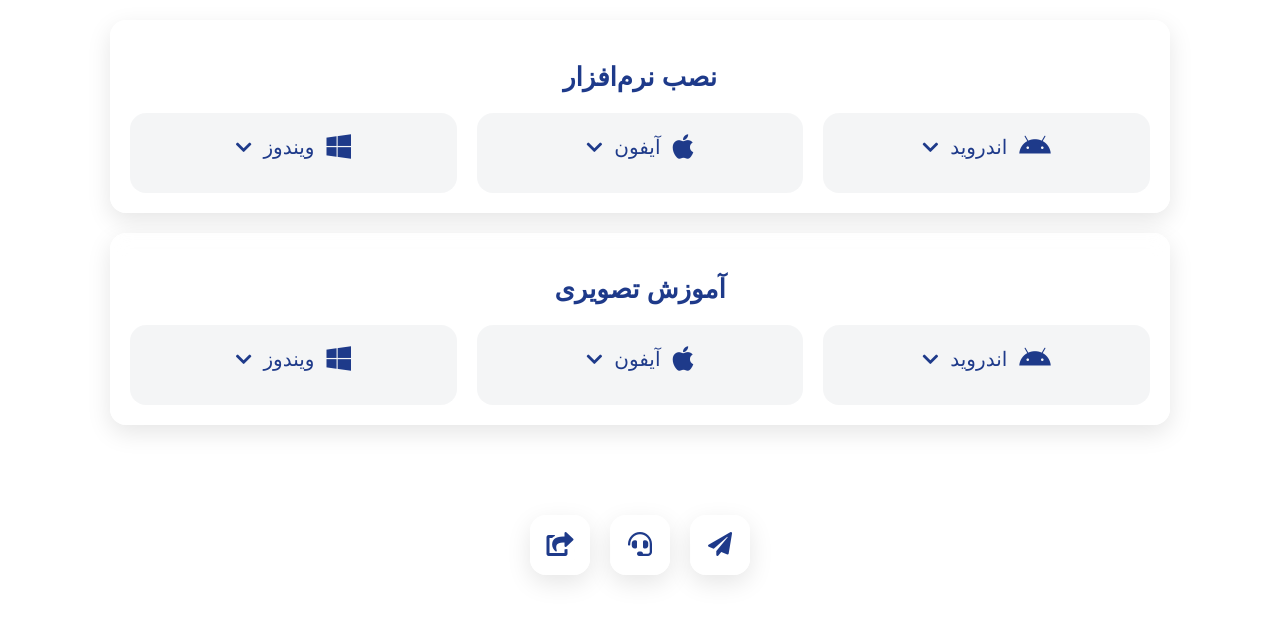
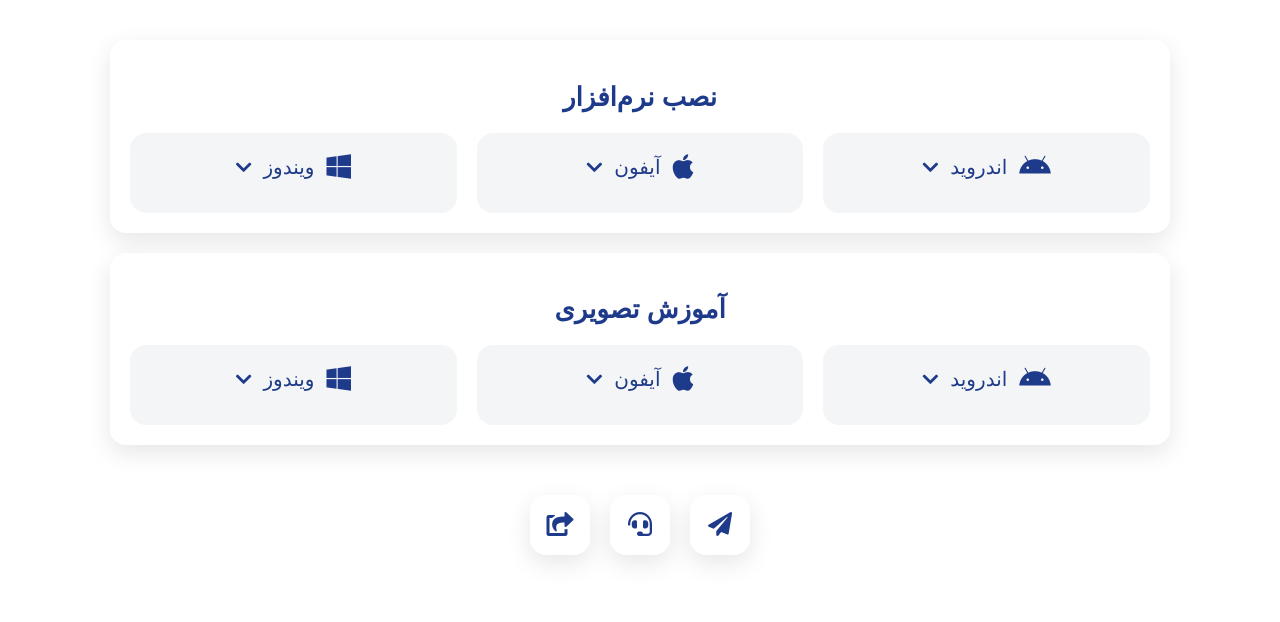
Before and after one commit to canfigvpn/web, a plain HTML site: page index.html in a window 1280 px wide. Drawn offline with Linux system fonts and the light colour scheme; a web font is replaced by a local one.

Commit message:
Update index.html

```diff
--- a/index.html
+++ b/index.html
@@ -509,7 +509,7 @@
     <!-- محتوای اصلی -->
     <main class="content">
         <!-- بخش نصب نرم‌افزار -->
-        <section class="install-section" style="margin-top: 0px; background: var(--glass-bg) !important;">
+        <section class="install-section" style="margin-top: 20px; background: var(--glass-bg) !important;">
             <h2 style="color: var(--text-color) !important;">نصب نرم‌افزار</h2>
             <div class="os-container">
                 <!-- Android Section -->
@@ -639,7 +639,10 @@
     </div>
 
     <!-- آیکون‌های شبکه‌های اجتماعی -->
-    <ul class="wrapper">
+    <ul class="wrapper"style="
+    margin-top: 0px;
+    padding-top: 0px;
+">
         <li class="icon telegram">
             <span class="tooltip">تلگرام</span>
             <a href="javascript:void(0)" onclick="shareToTelegram()" aria-label="اشتراک‌گذاری در تلگرام"><span><i class="fas fa-paper-plane"></i></span></a>
```
